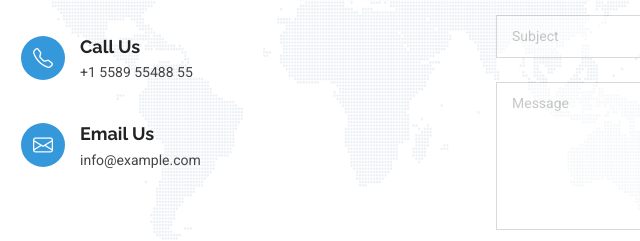
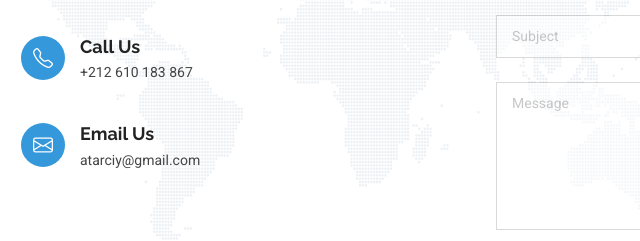
Before and after one commit to yobahadda/Template, a plain HTML site: page index.html in a window 1280 px wide. Shown: the part 9374-9615 px from the top of the page, 61-701 px from the left. Drawn offline with Linux system fonts and the light colour scheme.

Commit message:
changed the details

```diff
--- a/index.html
+++ b/index.html
@@ -1126,7 +1126,7 @@
               <i class="bi bi-telephone flex-shrink-0"></i>
               <div>
                 <h3>Call Us</h3>
-                <p>+1 5589 55488 55</p>
+                <p>+212 610 183 867</p>
               </div>
             </div><!-- End Info Item -->
 
@@ -1134,7 +1134,7 @@
               <i class="bi bi-envelope flex-shrink-0"></i>
               <div>
                 <h3>Email Us</h3>
-                <p>info@example.com</p>
+                <p>atarciy@gmail.com</p>
               </div>
             </div><!-- End Info Item -->
 
```
